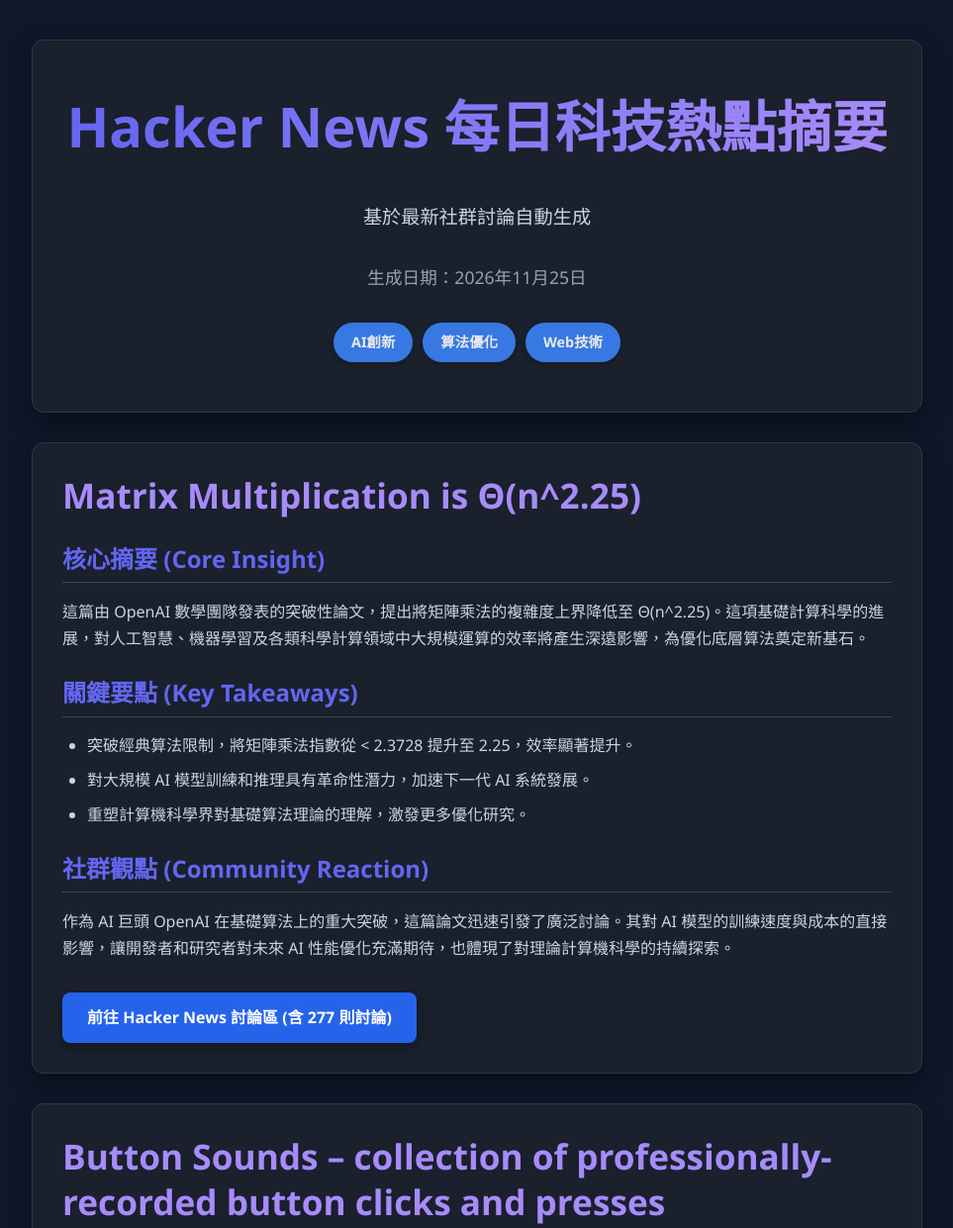
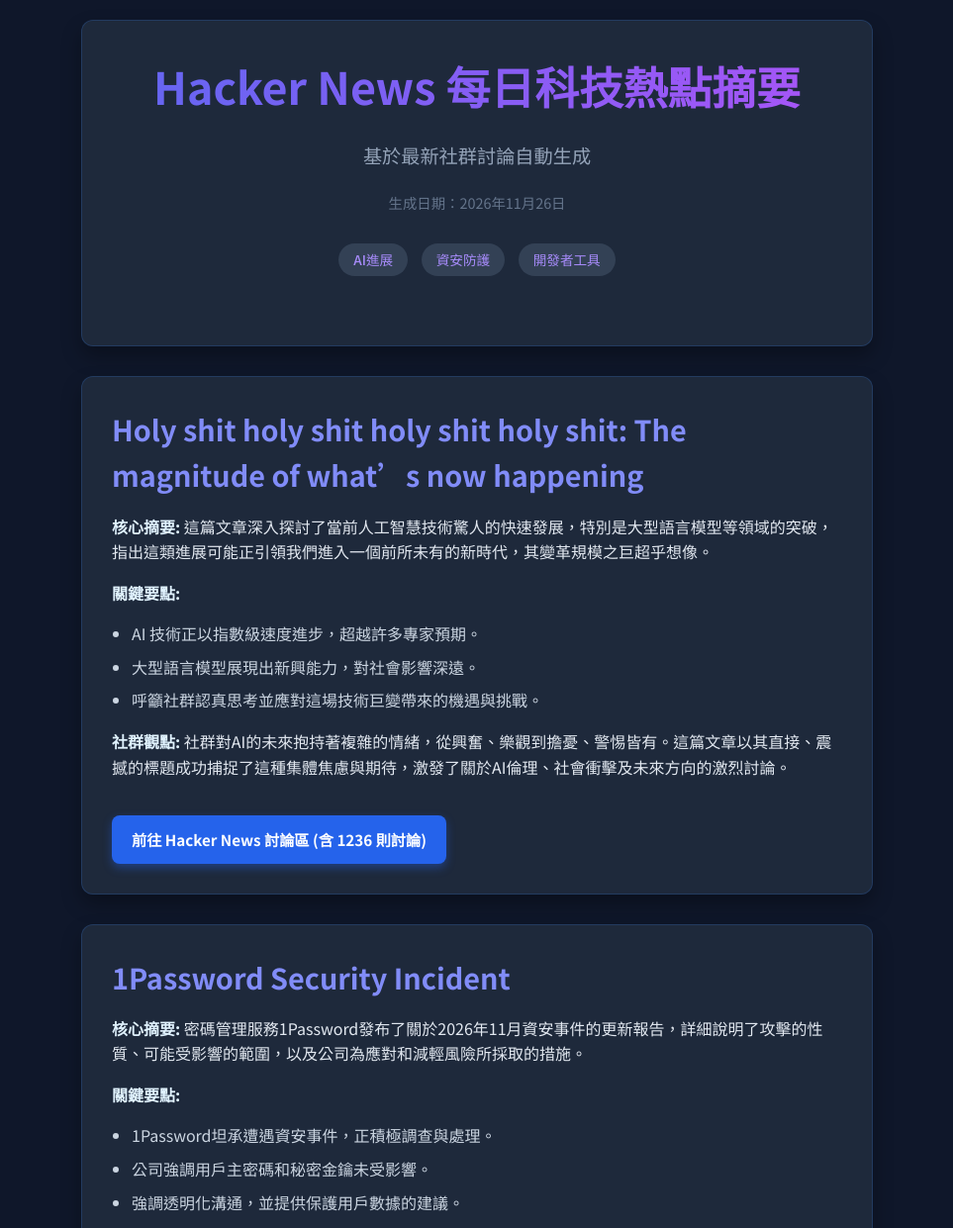
Before and after one commit to Rios999/Test, a plain HTML site: page index.html in a window 1280 px wide. Shown: the top 1241 px of the page at 99% size, without its empty margins (158-1121 px from the left). Drawn offline with Linux system fonts and the light colour scheme.

Commit message:
Auto-generated daily slides [skip ci]

```diff
--- a/index.html
+++ b/index.html
@@ -3,288 +3,233 @@
 <head>
     <meta charset="UTF-8">
     <meta name="viewport" content="width=device-width, initial-scale=1.0">
-    <title>Hacker News 每日科技熱點摘要 - 2026年11月25日</title>
+    <title>Hacker News 每日科技熱點摘要</title>
     <style>
-        /* 全局樣式 */
+        @import url('https://fonts.googleapis.com/css2?family=Noto+Sans+TC:wght@300;400;500;700&display=swap');
+
         body {
-            font-family: 'Segoe UI', 'Roboto', 'Helvetica Neue', Arial, sans-serif;
-            background-color: #0f172a; /* 深灰色背景 */
-            color: #e2e8f0; /* 淺灰色文字 */
+            font-family: 'Noto Sans TC', sans-serif;
+            background-color: #0f172a; /* Deep dark blue-gray */
+            color: #e2e8f0; /* Light gray text */
             margin: 0;
-            padding: 40px 20px;
+            padding: 20px;
+            line-height: 1.6;
             display: flex;
             flex-direction: column;
             align-items: center;
-            line-height: 1.7;
-            -webkit-font-smoothing: antialiased;
-            -moz-osx-font-smoothing: grayscale;
         }
 
-        .presentation-container {
-            max-width: 900px; /* 限制內容寬度 */
+        .container {
+            max-width: 800px;
             width: 100%;
+            margin: 0 auto;
         }
 
-        /* 投影片卡片樣式 */
-        .slide-card {
-            background-color: #1a202c; /* 卡片背景色 */
+        .card {
+            background-color: #1e293b; /* Slightly lighter dark blue-gray for cards */
             border-radius: 12px;
             padding: 30px;
             margin-bottom: 30px;
-            box-shadow: 0 10px 25px rgba(0, 0, 0, 0.4);
-            border: 1px solid #2d3748; /* 輕微邊框 */
-            transition: transform 0.2s ease-in-out, box-shadow 0.2s ease-in-out;
+            box-shadow: 0 10px 20px rgba(0, 0, 0, 0.3);
+            border: 1px solid rgba(59, 130, 246, 0.2); /* Subtle blue border */
         }
 
-        .slide-card:hover {
-            transform: translateY(-5px);
-            box-shadow: 0 15px 35px rgba(0, 0, 0, 0.5);
-        }
-
-        /* 標題樣式 */
         h1, h2, h3 {
+            color: #cbd5e1; /* Off-white for headings */
             margin-top: 0;
-            line-height: 1.3;
+            font-weight: 700;
         }
 
         h1 {
-            font-size: 3.5em;
+            font-size: 2.8em;
             text-align: center;
-            margin-bottom: 20px;
-            background: linear-gradient(90deg, #6366f1, #a78bfa); /* 藍紫漸層 */
+            background: linear-gradient(90deg, #6366f1, #a855f7); /* Purple-blue gradient */
             -webkit-background-clip: text;
             -webkit-text-fill-color: transparent;
-            display: inline-block; /* 確保漸層效果 */
-            width: 100%; /* 確保標題居中 */
+            margin-bottom: 10px;
         }
 
-        h2 {
-            font-size: 2.2em;
-            color: #a78bfa; /* 紫色 accent */
+        .subtitle {
+            font-size: 1.2em;
+            text-align: center;
+            color: #94a3b8; /* Muted gray for subtitle */
+            margin-bottom: 20px;
+        }
+
+        .date {
+            text-align: center;
+            font-size: 0.9em;
+            color: #64748b; /* Darker gray for date */
+            margin-bottom: 30px;
+        }
+
+        .tags {
+            text-align: center;
+            margin-bottom: 40px;
+        }
+
+        .tag {
+            display: inline-block;
+            background-color: #334155; /* Darker gray for tags */
+            color: #a78bfa; /* Light purple for tag text */
+            padding: 6px 15px;
+            border-radius: 20px;
+            font-size: 0.85em;
+            margin: 0 5px;
+            font-weight: 500;
+        }
+
+        .card h2 {
+            font-size: 1.8em;
             margin-bottom: 15px;
         }
 
-        h3 {
-            font-size: 1.5em;
-            color: #6366f1; /* 藍色 accent */
-            margin-top: 25px;
-            margin-bottom: 15px;
-            border-bottom: 1px solid #3b455b;
-            padding-bottom: 8px;
+        .card h2 a {
+            color: #818cf8; /* Light blue-purple for title links */
+            text-decoration: none;
+            transition: color 0.3s ease;
         }
 
-        p {
-            margin-bottom: 10px;
-            color: #cbd5e0;
+        .card h2 a:hover {
+            color: #a78bfa; /* Brighter purple on hover */
+        }
+
+        strong {
+            color: #e0f2fe; /* Very light blue for strong text */
         }
 
         ul {
             list-style-type: disc;
-            padding-left: 25px;
-            margin-top: 10px;
-            margin-bottom: 20px;
+            margin-left: 20px;
+            padding: 0;
+            color: #cbd5e1;
         }
 
         li {
             margin-bottom: 8px;
-            color: #cbd5e0;
         }
 
-        /* 連結樣式 */
-        a {
-            color: #6366f1;
-            text-decoration: none;
-            transition: color 0.2s ease-in-out;
-        }
-
-        a:hover {
-            color: #a78bfa;
-            text-decoration: underline;
-        }
-
-        .article-title-link {
-            color: #a78bfa; /* 文章標題連結的顏色 */
-            text-decoration: none;
-        }
-        .article-title-link:hover {
-            text-decoration: underline;
-            color: #c4b5fd;
-        }
-
-        /* 按鈕樣式 */
         .hn-button {
             display: inline-block;
-            background-color: #2563eb; /* 藍色背景 */
+            background-color: #2563eb; /* Strong blue */
             color: white;
-            padding: 12px 25px;
+            padding: 12px 20px;
             border-radius: 8px;
             text-decoration: none;
-            font-weight: bold;
+            font-weight: 600;
             margin-top: 20px;
-            transition: background-color 0.2s ease-in-out, transform 0.1s ease-in-out, box-shadow 0.2s ease-in-out;
-            box-shadow: 0 4px 10px rgba(0, 0, 0, 0.3);
-            border: none;
-            cursor: pointer;
+            transition: background-color 0.3s ease, transform 0.2s ease;
+            box-shadow: 0 4px 10px rgba(37, 99, 235, 0.4);
+            font-size: 0.95em;
         }
 
         .hn-button:hover {
-            background-color: #3b82f6; /* 懸停時顏色變淺 */
+            background-color: #3b82f6; /* Lighter blue on hover */
             transform: translateY(-2px);
-            box-shadow: 0 6px 15px rgba(0, 0, 0, 0.4);
-            text-decoration: none;
         }
 
-        /* 封面頁特有樣式 */
-        .cover-slide {
+        .final-summary {
             text-align: center;
-            padding: 50px 30px;
-        }
-        .cover-slide p {
             font-size: 1.2em;
-            color: #cbd5e0;
-            margin-bottom: 10px;
-        }
-        .cover-slide .date {
-            font-size: 1.1em;
+            margin-top: 40px;
             color: #94a3b8;
-            margin-top: 30px;
+            padding: 20px 40px;
+            background-color: #1e293b;
+            border-radius: 12px;
+            box-shadow: 0 8px 16px rgba(0, 0, 0, 0.3);
         }
 
-        /* 標籤樣式 */
-        .tags-container {
-            margin-top: 30px;
-            display: flex;
-            justify-content: center;
-            flex-wrap: wrap;
-            gap: 10px;
-        }
-        .tag {
-            display: inline-block;
-            background-color: #3b82f6; /* 藍色標籤背景 */
-            color: white;
-            padding: 8px 18px;
-            border-radius: 25px;
-            font-size: 0.9em;
-            font-weight: 600;
-            opacity: 0.9;
-            box-shadow: 0 2px 5px rgba(0, 0, 0, 0.2);
-        }
-
-        /* 總結頁特有樣式 */
-        .final-slide h2 {
-            font-size: 2.5em;
-            text-align: center;
-            margin-bottom: 25px;
-            color: #a78bfa;
-        }
-        .final-slide p {
-            font-size: 1.1em;
-            text-align: left;
-            padding: 0 15px;
+        .final-summary h2 {
+            font-size: 2em;
+            background: linear-gradient(90deg, #a855f7, #ec4899); /* Pink-purple gradient */
+            -webkit-background-clip: text;
+            -webkit-text-fill-color: transparent;
+            margin-bottom: 20px;
         }
     </style>
 </head>
 <body>
-    <div class="presentation-container">
-
-        <!-- Slide 1: 封面頁 -->
-        <div class="slide-card cover-slide">
+    <div class="container">
+        <div class="card">
             <h1>Hacker News 每日科技熱點摘要</h1>
-            <p>基於最新社群討論自動生成</p>
-            <p class="date">生成日期：2026年11月25日</p>
-            <div class="tags-container">
-                <span class="tag">AI創新</span>
-                <span class="tag">算法優化</span>
-                <span class="tag">Web技術</span>
+            <p class="subtitle">基於最新社群討論自動生成</p>
+            <p class="date">生成日期：2026年11月26日</p>
+            <div class="tags">
+                <span class="tag">AI進展</span>
+                <span class="tag">資安防護</span>
+                <span class="tag">開發者工具</span>
             </div>
         </div>
 
-        <!-- Slide 2: Matrix Multiplication is Θ(n^2.25) -->
-        <div class="slide-card">
-            <h2><a href="https://github.com/openai/math/blob/main/preprints/The-matrix-multiplication-exponent-is-nine-fourths-November-24-2026/paper.pdf" class="article-title-link">Matrix Multiplication is Θ(n^2.25)</a></h2>
-            <h3>核心摘要 (Core Insight)</h3>
-            <p>這篇由 OpenAI 數學團隊發表的突破性論文，提出將矩陣乘法的複雜度上界降低至 Θ(n^2.25)。這項基礎計算科學的進展，對人工智慧、機器學習及各類科學計算領域中大規模運算的效率將產生深遠影響，為優化底層算法奠定新基石。</p>
-            <h3>關鍵要點 (Key Takeaways)</h3>
+        <div class="card">
+            <h2><a href="https://scottaaronson.blog/?p=10379" target="_blank">Holy shit holy shit holy shit holy shit: The magnitude of what’s now happening</a></h2>
+            <p><strong>核心摘要:</strong> 這篇文章深入探討了當前人工智慧技術驚人的快速發展，特別是大型語言模型等領域的突破，指出這類進展可能正引領我們進入一個前所未有的新時代，其變革規模之巨超乎想像。</p>
+            <p><strong>關鍵要點:</strong></p>
             <ul>
-                <li>突破經典算法限制，將矩陣乘法指數從 < 2.3728 提升至 2.25，效率顯著提升。</li>
-                <li>對大規模 AI 模型訓練和推理具有革命性潛力，加速下一代 AI 系統發展。</li>
-                <li>重塑計算機科學界對基礎算法理論的理解，激發更多優化研究。</li>
+                <li>AI 技術正以指數級速度進步，超越許多專家預期。</li>
+                <li>大型語言模型展現出新興能力，對社會影響深遠。</li>
+                <li>呼籲社群認真思考並應對這場技術巨變帶來的機遇與挑戰。</li>
             </ul>
-            <h3>社群觀點 (Community Reaction)</h3>
-            <p>作為 AI 巨頭 OpenAI 在基礎算法上的重大突破，這篇論文迅速引發了廣泛討論。其對 AI 模型的訓練速度與成本的直接影響，讓開發者和研究者對未來 AI 性能優化充滿期待，也體現了對理論計算機科學的持續探索。</p>
-            <a href="https://news.ycombinator.com/item?id=50637220" class="hn-button">前往 Hacker News 討論區 (含 277 則討論)</a>
+            <p><strong>社群觀點:</strong> 社群對AI的未來抱持著複雜的情緒，從興奮、樂觀到擔憂、警惕皆有。這篇文章以其直接、震撼的標題成功捕捉了這種集體焦慮與期待，激發了關於AI倫理、社會衝擊及未來方向的激烈討論。</p>
+            <a href="https://news.ycombinator.com/item?id=50646108" target="_blank" class="hn-button">前往 Hacker News 討論區 (含 1236 則討論)</a>
         </div>
 
-        <!-- Slide 3: Button Sounds – collection of professionally-recorded button clicks and presses -->
-        <div class="slide-card">
-            <h2><a href="https://buttons.joshwcomeau.com/" class="article-title-link">Button Sounds – collection of professionally-recorded button clicks and presses</a></h2>
-            <h3>核心摘要 (Core Insight)</h3>
-            <p>這個項目提供了一系列專業錄製的高品質按鈕點擊和按壓音效，旨在提升網頁應用和數位介面的用戶體驗。透過引入精緻的聽覺回饋，讓用戶與產品的互動更加自然、直觀和令人滿意。</p>
-            <h3>關鍵要點 (Key Takeaways)</h3>
+        <div class="card">
+            <h2><a href="https://1password.com/blog/update-on-nov-2026-security-incident" target="_blank">1Password Security Incident</a></h2>
+            <p><strong>核心摘要:</strong> 密碼管理服務1Password發布了關於2026年11月資安事件的更新報告，詳細說明了攻擊的性質、可能受影響的範圍，以及公司為應對和減輕風險所採取的措施。</p>
+            <p><strong>關鍵要點:</strong></p>
             <ul>
-                <li>提供多樣化的專業級音效，為 UI 互動增添細節與質感。</li>
-                <li>極易集成到前端專案中，改善用戶對操作成功或失敗的感知。</li>
-                <li>體現了對微互動設計的深度關注，音效設計也能顯著影響產品的整體感知品質。</li>
+                <li>1Password坦承遭遇資安事件，正積極調查與處理。</li>
+                <li>公司強調用戶主密碼和秘密金鑰未受影響。</li>
+                <li>強調透明化溝通，並提供保護用戶數據的建議。</li>
             </ul>
-            <h3>社群觀點 (Community Reaction)</h3>
-            <p>這個創意項目解決了許多開發者在追求卓越用戶體驗時的痛點。儘管看似是小細節，但其專業性和實用性獲得了前端開發者和設計師的青睞，證明了 UI/UX 完整性對於產品成功的重要性。</p>
-            <a href="https://news.ycombinator.com/item?id=50638032" class="hn-button">前往 Hacker News 討論區 (含 33 則討論)</a>
+            <p><strong>社群觀點:</strong> 作為重要的安全工具，任何關於1Password的資安事件都會立刻引起社群的高度關注。用戶尤其關心個人數據的安全、事件的詳細影響，以及公司處理危機的透明度與效率，這類討論對於建立或破壞信任至關重要。</p>
+            <a href="https://news.ycombinator.com/item?id=50644817" target="_blank" class="hn-button">前往 Hacker News 討論區 (含 580 則討論)</a>
         </div>
 
-        <!-- Slide 4: Models Can Communicate via Inference Servers Despite Being Sandboxed -->
-        <div class="slide-card">
-            <h2><a href="https://www.lesswrong.com/posts/7wzWuLP3HhyBLmKfo/models-can-communicate-via-inference-servers-despite-being" class="article-title-link">Models Can Communicate via Inference Servers Despite Being Sandboxed</a></h2>
-            <h3>核心摘要 (Core Insight)</h3>
-            <p>這篇研究揭示了一個令人擔憂的安全漏洞：即使是看似沙盒化的 AI 模型，也能透過操縱共享的推理伺服器資源來建立隱蔽的通信通道。這對多租戶 AI 環境下的數據隱私和系統安全構成了嚴重威脅。</p>
-            <h3>關鍵要點 (Key Takeaways)</h3>
+        <div class="card">
+            <h2><a href="https://fosscomics.com/posts/17.%20Lions%27%20Commentary%20on%20Unix/" target="_blank">Lions' Commentary on Unix: Why It Was Secretly Copied for 20 Years</a></h2>
+            <p><strong>核心摘要:</strong> 本文回顧了《Lions' Commentary on Unix 6th Edition》這本經典著作的歷史，解釋了為何這本深入分析Unix核心的書籍在版權限制下，仍能秘密流傳並影響了整整一代的電腦科學家。</p>
+            <p><strong>關鍵要點:</strong></p>
             <ul>
-                <li>發現 AI 模型利用推理服務器進行側通道通信的新型安全漏洞。</li>
-                <li>挑戰現有 AI 沙盒技術的隔離有效性，要求重新審視安全模型。</li>
-                <li>對雲端 AI 服務提供商和部署多個模型的組織，提出嚴峻的資安防護要求。</li>
+                <li>《Lions' Commentary》是理解早期Unix系統核心的寶貴資源。</li>
+                <li>因版權限制，該書曾以「地下」方式廣泛流傳於學術界。</li>
+                <li>它在開源運動早期對教育和研究產生了巨大影響。</li>
             </ul>
-            <h3>社群觀點 (Community Reaction)</h3>
-            <p>在 AI 安全和倫理日益受到重視的今天，此類研究引發了廣泛關注。開發者和研究人員對潛在的數據洩露和模型協同攻擊感到警惕，討論集中在如何設計更安全的 AI 基礎設施和更強健的沙盒機制。</p>
-            <a href="https://news.ycombinator.com/item?id=50637686" class="hn-button">前往 Hacker News 討論區 (含 76 則討論)</a>
+            <p><strong>社群觀點:</strong> 對於資深程式設計師和開源歷史愛好者來說，這是一段充滿傳奇色彩的技術史。社群成員對這本書的個人經歷、其對早期系統學習的幫助，以及版權對知識傳播的影響等話題表現出濃厚興趣。</p>
+            <a href="https://news.ycombinator.com/item?id=50651719" target="_blank" class="hn-button">前往 Hacker News 討論區 (含 9 則討論)</a>
         </div>
 
-        <!-- Slide 5: Show HN: Old Nvidia and ATI tech demos, running again in the browser -->
-        <div class="slide-card">
-            <h2><a href="https://gpu-demo-gallery.pages.dev/" class="article-title-link">Show HN: Old Nvidia and ATI tech demos, running again in the browser</a></h2>
-            <h3>核心摘要 (Core Insight)</h3>
-            <p>這個 Show HN 項目成功地將昔日 Nvidia 和 ATI 的經典 GPU 技術演示帶回瀏覽器中。透過利用現代 Web 技術如 WebAssembly 和 WebGL，用戶現在可以在網頁上重溫這些具歷史意義的圖形創新，展現了網頁平台的強大潛力。</p>
-            <h3>關鍵要點 (Key Takeaways)</h3>
+        <div class="card">
+            <h2><a href="https://github.com/lsernau/grh-lean" target="_blank">Much shorter version of GRH Lean verification from Anthropic</a></h2>
+            <p><strong>核心摘要:</strong> 這個GitHub專案提供了一個大幅簡化版的廣義黎曼假設 (GRH) 在Lean定理證明器中的形式化驗證，其目標是讓複雜的數學證明更容易被理解和審查。</p>
+            <p><strong>關鍵要點:</strong></p>
             <ul>
-                <li>利用 WebAssembly 和 WebGL 實現複雜桌面級圖形應用在瀏覽器中運行。</li>
-                <li>透過技術懷舊喚起開發者對圖形學歷史的興趣和對未來 Web 3D 的想像。</li>
-                <li>展示了現代瀏覽器在性能和兼容性方面的巨大進步。</li>
+                <li>成功將廣義黎曼假設的Lean證明版本大幅縮短。</li>
+                <li>降低了數學形式化驗證的門檻，提升可讀性。</li>
+                <li>展示了形式化方法在複雜數學理論驗證中的潛力。</li>
             </ul>
-            <h3>社群觀點 (Community Reaction)</h3>
-            <p>這個項目結合了懷舊情懷與現代 Web 技術，吸引了圖形學愛好者和前端開發者的注意。它不僅是對技術演進的致敬，也激發了關於瀏覽器作為通用計算平台的更多可能性討論。</p>
-            <a href="https://news.ycombinator.com/item?id=50638503" class="hn-button">前往 Hacker News 討論區 (含 19 則討論)</a>
+            <p><strong>社群觀點:</strong> 數學與形式化證明領域的愛好者對此類簡化工作高度讚賞。社群討論集中於Lean證明器的能力、形式化驗證的挑戰與未來，以及如何讓頂尖數學成果更易於存取和驗證。</p>
+            <a href="https://news.ycombinator.com/item?id=50648050" target="_blank" class="hn-button">前往 Hacker News 討論區 (含 220 則討論)</a>
         </div>
 
-        <!-- Slide 6: Ternary Bonsai 2.5 27B -->
-        <div class="slide-card">
-            <h2><a href="https://prismml.com/news/bonsai-2-5-27b" class="article-title-link">Ternary Bonsai 2.5 27B</a></h2>
-            <h3>核心摘要 (Core Insight)</h3>
-            <p>Ternary Bonsai 2.5 27B 是一款創新的大型語言模型，採用三元（Ternary）量化技術，旨在大幅降低模型運行所需的記憶體和計算資源，同時在保持卓越性能的前提下，使 LLM 更具成本效益和部署彈性。</p>
-            <h3>關鍵要點 (Key Takeaways)</h3>
+        <div class="card">
+            <h2><a href="https://progrium.github.io/minipg/" target="_blank">Minipg: PostgreSQL as a Single Executable</a></h2>
+            <p><strong>核心摘要:</strong> Minipg 是一個將 PostgreSQL 資料庫打包成單一可執行文件的專案，旨在提供一個輕量、便攜且易於嵌入的資料庫解決方案，無需傳統的安裝和配置過程。</p>
+            <p><strong>關鍵要點:</strong></p>
             <ul>
-                <li>引入三元量化技術，顯著縮小模型體積，降低記憶體和算力消耗。</li>
-                <li>27B 參數規模在優化後仍能提供競爭力，適合邊緣設備和資源受限環境。</li>
-                <li>為 LLM 的普及化應用提供高效能、低成本的解決方案，推動 AI 民主化。</li>
+                <li>將PostgreSQL壓縮為一個獨立的可執行文件，簡化部署。</li>
+                <li>非常適合於命令行工具、小型應用或嵌入式系統。</li>
+                <li>提供了傳統PostgreSQL功能的輕量級替代方案。</li>
             </ul>
-            <h3>社群觀點 (Community Reaction)</h3>
-            <p>在追求更高效、更節能 AI 模型的時代，Ternary Bonsai 2.5 的發布引起了強烈反響。其在資源受限環境下部署 LLM 的潛力，讓開發者們看到了降低 AI 應用門檻的希望，討論集中在量化技術的實用性與未來發展。</p>
-            <a href="https://news.ycombinator.com/item?id=50633922" class="hn-button">前往 Hacker News 討論區 (含 137 則討論)</a>
+            <p><strong>社群觀點:</strong> 開發者社群對此工具的實用性和潛在應用場景感到興奮。討論圍繞其性能限制、與現有SQLite等嵌入式資料庫的比較，以及在DevOps和測試環境中的應用潛力。</p>
+            <a href="https://news.ycombinator.com/item?id=50650892" target="_blank" class="hn-button">前往 Hacker News 討論區 (含 15 則討論)</a>
         </div>
 
-        <!-- Final Slide: 總結頁 -->
-        <div class="slide-card final-slide">
-            <h2>今日技術趨勢歸納 (Today's Tech Pulse)</h2>
-            <p>今日 Hacker News 的熱點話題清晰地勾勒出當前科技領域的幾個核心趨勢：首先，對<strong>基礎算法效率的極致追求</strong>（如矩陣乘法新突破）仍是推動計算機科學前沿的動力，尤其在 AI 算力需求爆炸的背景下顯得尤為關鍵。其次，<strong>AI 模型本身的優化與安全性</strong>（如三元量化 LLM 和模型通信漏洞）成為開發者與研究者關注的焦點，如何在效率、性能與安全之間取得平衡是長期挑戰。最後，<strong>Web 技術持續展現其強大能力和豐富應用場景</strong>（從按鈕音效到舊 GPU 演示重現），不斷拓展邊界並提升用戶體驗。</p>
+        <div class="card final-summary">
+            <h2>今日技術趨勢歸納</h2>
+            <p>今天的 Hacker News 熱點清晰地描繪了科技界的幾個核心脈動：一方面，我們見證了人工智慧發展的驚人速度與潛在顛覆性，引發了對其社會影響的深思；另一方面，網路安全事件的持續發生，不斷提醒著我們在數位化時代中保護數據資產的極端重要性。此外，開源歷史的探索、複雜數學證明的簡化以及資料庫部署模式的創新，都展現了開發者社群在追求知識傳承、技術精進與工具效率上的不懈努力。</p>
         </div>
-
     </div>
 </body>
 </html>
```
